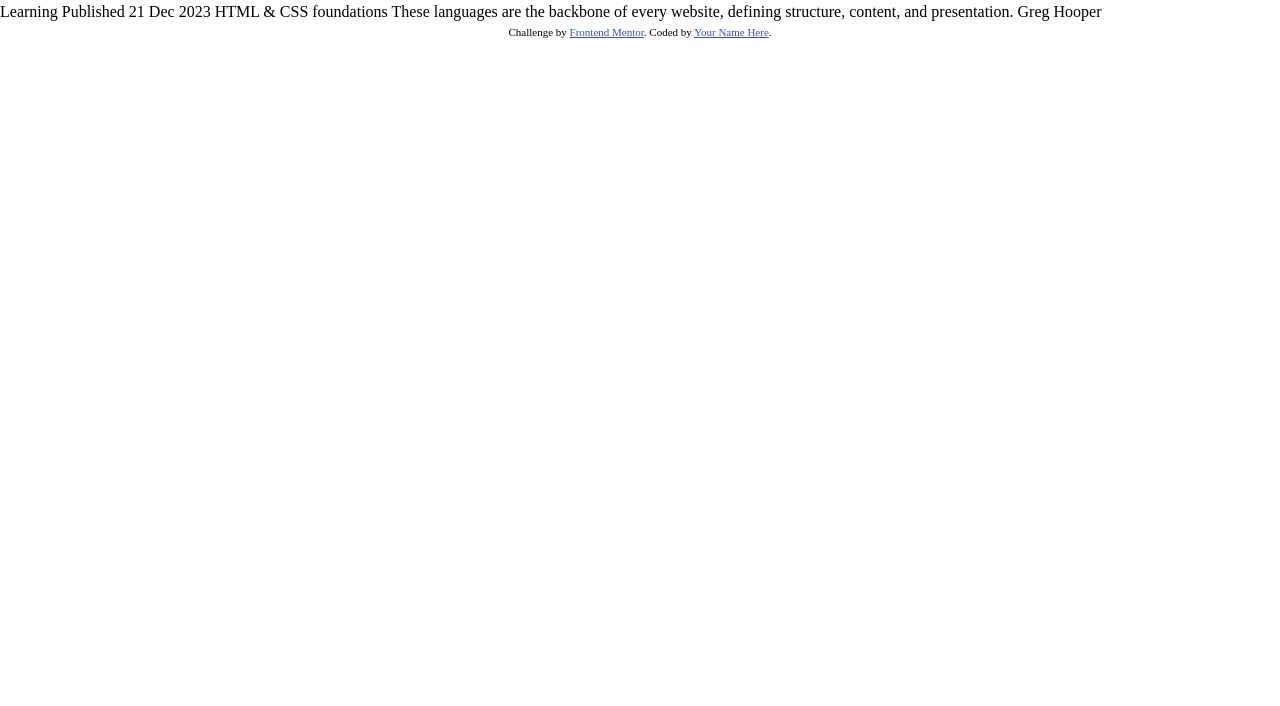
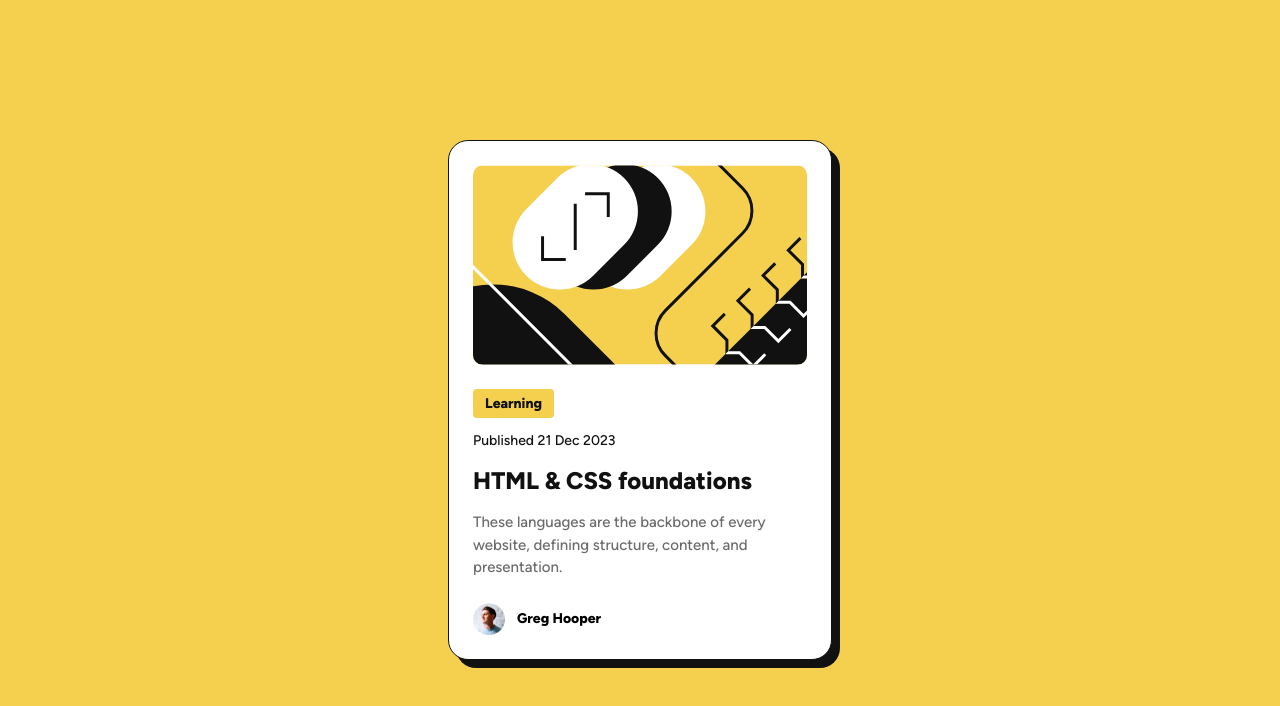
Before and after one commit to j-alvarezsone/blog-preview-card, a plain HTML site: page index.html in a window 1280 px wide. Drawn offline with Linux system fonts and the light colour scheme.

Commit message:
feat: Add blog preview card

```diff
--- /dev/null
+++ b/css/blog-preview-card.css
@@ -0,0 +1,69 @@
+.blog-preview-card {
+  display: flex;
+  flex-direction: column;
+  gap: var(--spacing-300);
+  padding-top: var(--spacing-300);
+  padding-bottom: var(--spacing-300);
+  padding-left: var(--spacing-300);
+  padding-right: var(--spacing-300);
+  background-color: var(--color-white);
+  border-radius: 1.25rem;
+  border: 1px solid var(--color-gray-950);
+  box-shadow: var(--spacing-100) var(--spacing-100) 0 0 var(--color-gray-950);
+  width: 20.438rem;
+}
+
+.blog-preview-card__image {
+  width: 100%;
+  height: auto;
+  border-radius: 0.625rem;
+}
+
+.blog-preview-card__content {
+  display: flex;
+  flex-direction: column;
+  gap: var(--spacing-150);
+}
+
+.blog-preview-card__tag {
+  display: flex;
+  align-items: center;
+  justify-content: center;
+  width: fit-content;
+  background-color: var(--color-yellow);
+  padding-top: var(--spacing-50);
+  padding-bottom: var(--spacing-50);
+  padding-left: var(--spacing-150);
+  padding-right: var(--spacing-150);
+  border-radius: var(--spacing-50);
+  color: var(--color-gray-950);
+}
+
+.blog-preview-card__date {
+  color: var(--color-gray-950);
+}
+
+.blog-preview-card__title {
+  color: var(--color-gray-950);
+}
+
+.blog-preview-card__description {
+  color: var(--color-gray-500);
+}
+
+.blog-preview-card__author {
+  display: flex;
+  align-items: center;
+  gap: var(--spacing-150);
+}
+
+.blog-preview-card__author-image {
+  border-radius: 50%;
+  display: block;
+}
+
+@media (min-width: 768px) {
+  .blog-preview-card {
+    width: 24rem;
+  }
+}
--- a/css/tokens.css
+++ b/css/tokens.css
@@ -23,14 +23,17 @@
   /* Typography Presets */
   --font-family-base: 'Figtree', sans-serif;
   --text-preset-1-font-size: 1.5rem;
+  --text-preset-1-font-size-mobile: 1.25rem;
   --text-preset-1-font-weight: 800;
   --text-preset-1-line-height: 1.5;
   --text-preset-1-letter-spacing: 0rem;
   --text-preset-2-font-size: 0.938rem;
+  --text-preset-2-font-size-mobile: 0.875rem;
   --text-preset-2-font-weight: 500;
   --text-preset-2-line-height: 1.5;
   --text-preset-2-letter-spacing: 0rem;
   --text-preset-3-font-size: 0.875rem;
+  --text-preset-3-font-size-mobile: 0.75rem;
   --text-preset-3-font-weight: 500;
   --text-preset-3-line-height: 1.5;
   --text-preset-3-letter-spacing: 0rem;
--- a/css/typography.css
+++ b/css/typography.css
@@ -1,6 +1,6 @@
 .text-preset-1 {
   font-family: var(--font-family-base);
-  font-size: var(--text-preset-1-font-size);
+  font-size: var(--text-preset-1-font-size-mobile);
   font-weight: var(--text-preset-1-font-weight);
   line-height: var(--text-preset-1-line-height);
   letter-spacing: var(--text-preset-1-letter-spacing);
@@ -8,7 +8,7 @@
 
 .text-preset-2 {
   font-family: var(--font-family-base);
-  font-size: var(--text-preset-2-font-size);
+  font-size: var(--text-preset-2-font-size-mobile);
   font-weight: var(--text-preset-2-font-weight);
   line-height: var(--text-preset-2-line-height);
   letter-spacing: var(--text-preset-2-letter-spacing);
@@ -16,7 +16,7 @@
 
 .text-preset-3 {
   font-family: var(--font-family-base);
-  font-size: var(--text-preset-3-font-size);
+  font-size: var(--text-preset-3-font-size-mobile);
   font-weight: var(--text-preset-3-font-weight);
   line-height: var(--text-preset-3-line-height);
   letter-spacing: var(--text-preset-3-letter-spacing);
@@ -24,8 +24,26 @@
 
 .text-preset-3-bold {
   font-family: var(--font-family-base);
-  font-size: var(--text-preset-3-font-size);
+  font-size: var(--text-preset-3-font-size-mobile);
   font-weight: var(--text-preset-3-font-weight-extra-bold);
   line-height: var(--text-preset-3-line-height);
   letter-spacing: var(--text-preset-3-letter-spacing);
 }
+
+@media (min-width: 768px) {
+  .text-preset-1 {
+    font-size: var(--text-preset-1-font-size);
+  }
+
+  .text-preset-2 {
+    font-size: var(--text-preset-2-font-size);
+  }
+
+  .text-preset-3 {
+    font-size: var(--text-preset-3-font-size);
+  }
+
+  .text-preset-3-bold {
+    font-size: var(--text-preset-3-font-size);
+  }
+}
--- a/index.html
+++ b/index.html
@@ -1,38 +1,57 @@
 <!DOCTYPE html>
 <html lang="en">
   <head>
-  <meta charset="UTF-8">
-  <meta name="viewport" content="width=device-width, initial-scale=1.0"> <!-- displays site properly based on user's device -->
+    <meta charset="UTF-8" />
+    <meta name="viewport" content="width=device-width, initial-scale=1.0" />
+    <!-- displays site properly based on user's device -->
 
-  <link rel="icon" type="image/png" sizes="32x32" href="./assets/images/favicon-32x32.png">
-  <link rel="stylesheet" href="/css/reset.css">
-  <link rel="stylesheet" href="/css/tokens.css">
-  <link rel="stylesheet" href="/css/typography.css">
-
+    <link rel="icon" type="image/png" sizes="32x32" href="./assets/images/favicon-32x32.png" />
+    <link rel="stylesheet" href="/css/reset.css" />
+    <link rel="stylesheet" href="/css/tokens.css" />
+    <link rel="stylesheet" href="/css/typography.css" />
+    <link rel="stylesheet" href="/css/blog-preview-card.css" />
 
     <title>Frontend Mentor | Blog preview card</title>
 
     <!-- Feel free to remove these styles or customise in your own stylesheet 👍 -->
     <style>
-    .attribution { font-size: 11px; text-align: center; }
-    .attribution a { color: hsl(228, 45%, 44%); }
+      .container {
+        display: flex;
+        flex-direction: column;
+        align-items: center;
+        justify-content: center;
+        min-height: 100vh;
+        background-color: var(--color-yellow);
+      }
     </style>
   </head>
+
   <body>
-
-  Learning
-
-  Published 21 Dec 2023
-
-  HTML & CSS foundations
-
+    <main class="container">
+      <article class="blog-preview-card">
+        <img src="./assets/images/illustration-article.svg" alt="Equilibrium" class="blog-preview-card__image" />
+        <div class="blog-preview-card__content">
+          <span class="blog-preview-card__tag text-preset-3-bold"> Learning </span>
+          <p class="blog-preview-card__date text-preset-3">
+            Published
+            <time datetime="2023-12-21">21 Dec 2023</time>
+          </p>
+          <h2 class="blog-preview-card__title text-preset-1">HTML & CSS foundations</h2>
+          <p class="blog-preview-card__description text-preset-2">
             These languages are the backbone of every website, defining structure, content, and presentation.
-
-  Greg Hooper
-
-  <div class="attribution">
-    Challenge by <a href="https://www.frontendmentor.io?ref=challenge" target="_blank">Frontend Mentor</a>.
-    Coded by <a href="#">Your Name Here</a>.
+          </p>
         </div>
+        <div class="blog-preview-card__author">
+          <img
+            src="./assets/images/image-avatar.webp"
+            alt="Avatar of author"
+            class="blog-preview-card__avatar-image"
+            width="32"
+            height="32"
+          />
+          <span class="blog-preview-card__author text-preset-3-bold">Greg Hooper</span>
+        </div>
+      </article>
+    </main>
   </body>
 </html>
```
Lines whose indentation alone changed are shown as unchanged.
